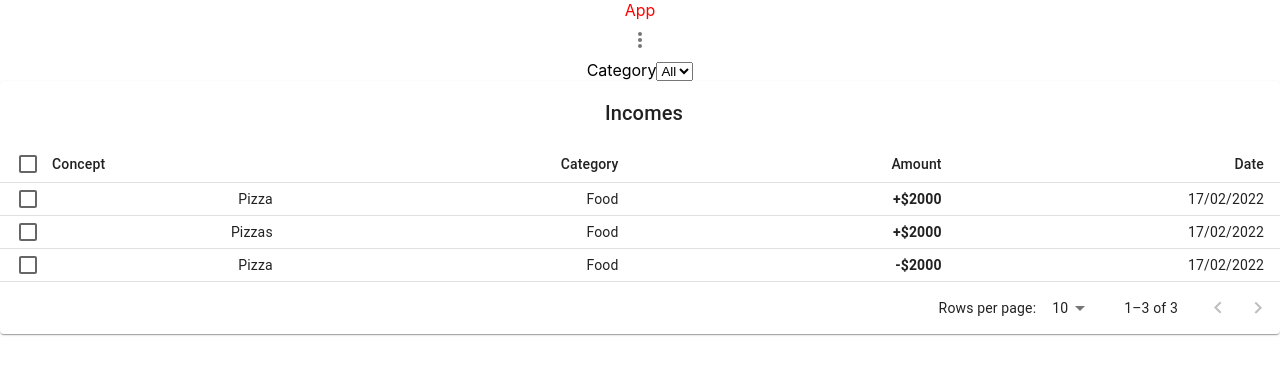
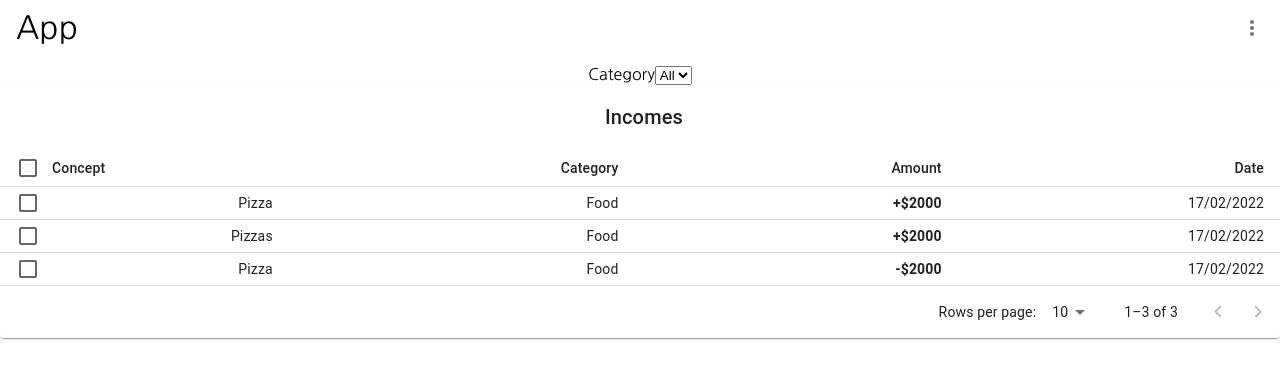
Before and after one commit to manuelrmauro/fullstack-alkemy, a React (Create React App) app in the folder app/: page /incomes in a window 1280 px wide. Shown: the top 378 px of the page. Built offline with nearby package versions, Linux system fonts and the light colour scheme.

Commit message:
feat/colors

```diff
--- a/app/public/index.html
+++ b/app/public/index.html
@@ -5,10 +5,7 @@
 		<link rel="icon" href="%PUBLIC_URL%/favicon.ico" />
 		<meta name="viewport" content="width=device-width, initial-scale=1" />
 		<meta name="theme-color" content="#000000" />
-    <meta
-      name="description"
-      content="Web site created using create-react-app"
-    />
+		<meta name="description" content="App for Alkemy fullstack challenge" />
 		<link rel="apple-touch-icon" href="%PUBLIC_URL%/logo192.png" />
 		<!--
       manifest.json provides metadata used when your web app is installed on a
@@ -24,7 +21,10 @@
       work correctly both with client-side routing and a non-root public URL.
       Learn how to configure a non-root public URL by running `npm run build`.
     -->
-    <title>React App</title>
+    <link rel="preconnect" href="https://fonts.googleapis.com">
+    <link rel="preconnect" href="https://fonts.gstatic.com" crossorigin>
+    <link href="https://fonts.googleapis.com/css2?family=Nanum+Gothic:wght@400;700;800&display=swap" rel="stylesheet">
+		<title>App</title>
 	</head>
 	<body>
 		<noscript>You need to enable JavaScript to run this app.</noscript>
--- a/app/src/App.css
+++ b/app/src/App.css
@@ -1,38 +1,16 @@
 .App {
   text-align: center;
 }
+body {
+  --color-black: rgb(15, 15, 15);
+  --color-black-hover: rgb(40, 40, 40);
+  --color-white: white;
+  --color-white-hover: rgb(230, 230, 230);
+  --color-grey: grey;
+  --color-grey-hover: rgb(160, 160, 160);
+  --color-red: rgb(240, 50, 50);
+  --color-red-hover: rgb(240, 100, 100);
+  --color-blue: rgb(30, 160, 200);
+  --color-blue-hover: rgb(100, 160, 200);
 
-.App-logo {
-  height: 40vmin;
-  pointer-events: none;
 }
-
-@media (prefers-reduced-motion: no-preference) {
-  .App-logo {
-    animation: App-logo-spin infinite 20s linear;
-  }
-}
-
-.App-header {
-  background-color: #282c34;
-  min-height: 100vh;
-  display: flex;
-  flex-direction: column;
-  align-items: center;
-  justify-content: center;
-  font-size: calc(10px + 2vmin);
-  color: white;
-}
-
-.App-link {
-  color: #61dafb;
-}
-
-@keyframes App-logo-spin {
-  from {
-    transform: rotate(0deg);
-  }
-  to {
-    transform: rotate(360deg);
-  }
-}
--- a/app/src/components/Nav/Nav.css
+++ b/app/src/components/Nav/Nav.css
@@ -1,3 +1,9 @@
+.nav {
+  display: flex;
+  justify-content: space-between;
+  padding: 0.5em 0.5em 1em 1em;
+}
+
 .navTitle {
-  color: red;
+  font-size: 2em;
 }
--- a/app/src/components/Nav/Nav.jsx
+++ b/app/src/components/Nav/Nav.jsx
@@ -3,9 +3,9 @@ import Menu from '../Menu/Menu'
 import './Nav.css'
 
 function Nav() {
-  return <div>
+  return <div className='nav'>
     <span className='navTitle'>App</span>
-    <Menu/>
+    <Menu className='navMenu'/>
     </div>;
 }
 
--- a/app/src/components/Table/Table.jsx
+++ b/app/src/components/Table/Table.jsx
@@ -71,10 +71,10 @@ export default function EnhancedTable({ type }) {
 		},
 	];
 
-  if (type === 'Last moves') {
+/*   if (type === 'Last moves') {
     datas.splice(0,10)
   }
-
+ */
 	const rows = datas.map((data) =>
 		createData(
 			data.id,
--- a/app/src/index.css
+++ b/app/src/index.css
@@ -1,8 +1,6 @@
 body {
   margin: 0;
-  font-family: -apple-system, BlinkMacSystemFont, 'Segoe UI', 'Roboto', 'Oxygen',
-    'Ubuntu', 'Cantarell', 'Fira Sans', 'Droid Sans', 'Helvetica Neue',
-    sans-serif;
+  font-family: 'Nanum Gothic', sans-serif !important;
   -webkit-font-smoothing: antialiased;
   -moz-osx-font-smoothing: grayscale;
 }
```
Lines whose indentation alone changed are shown as unchanged.
